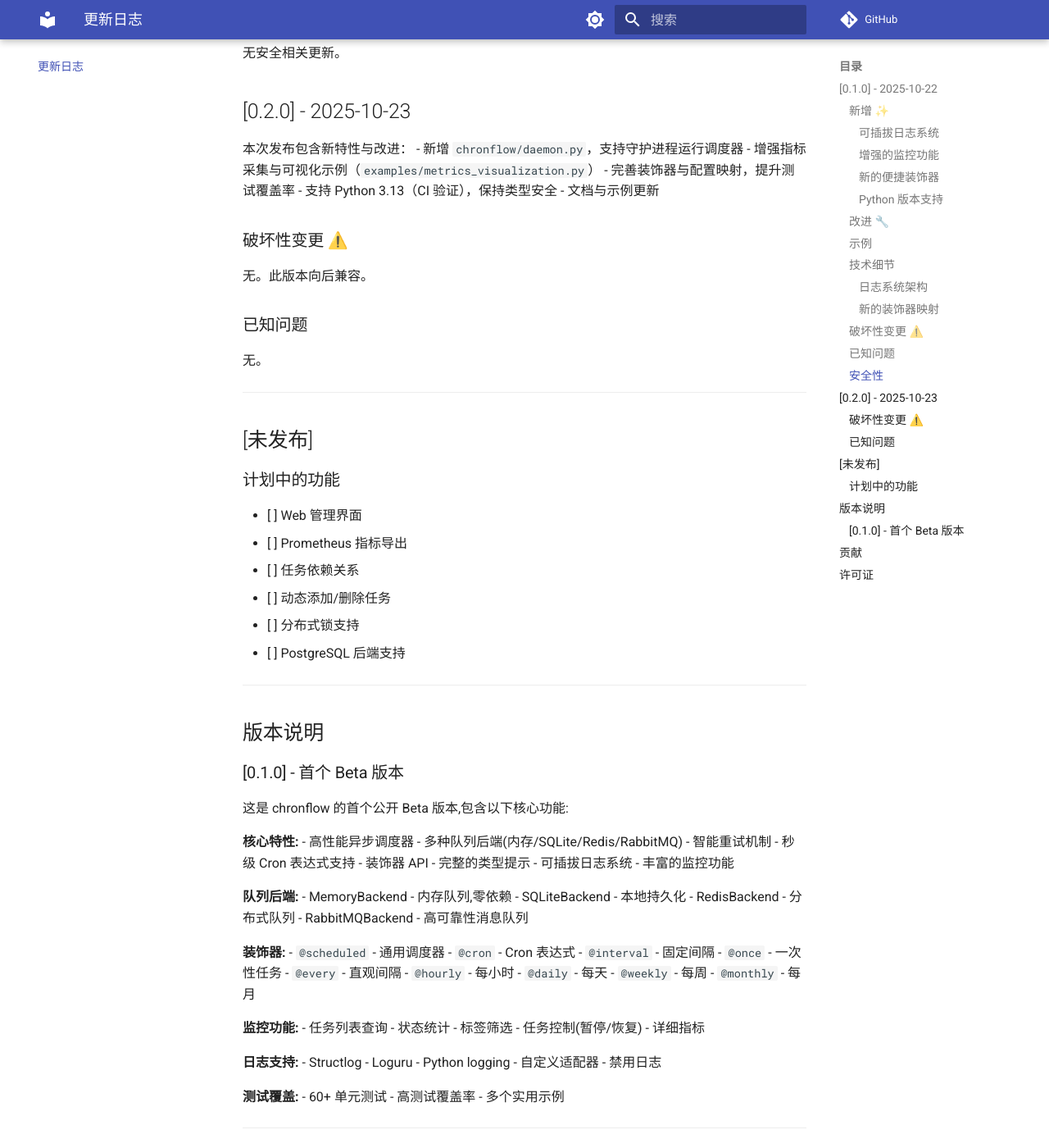
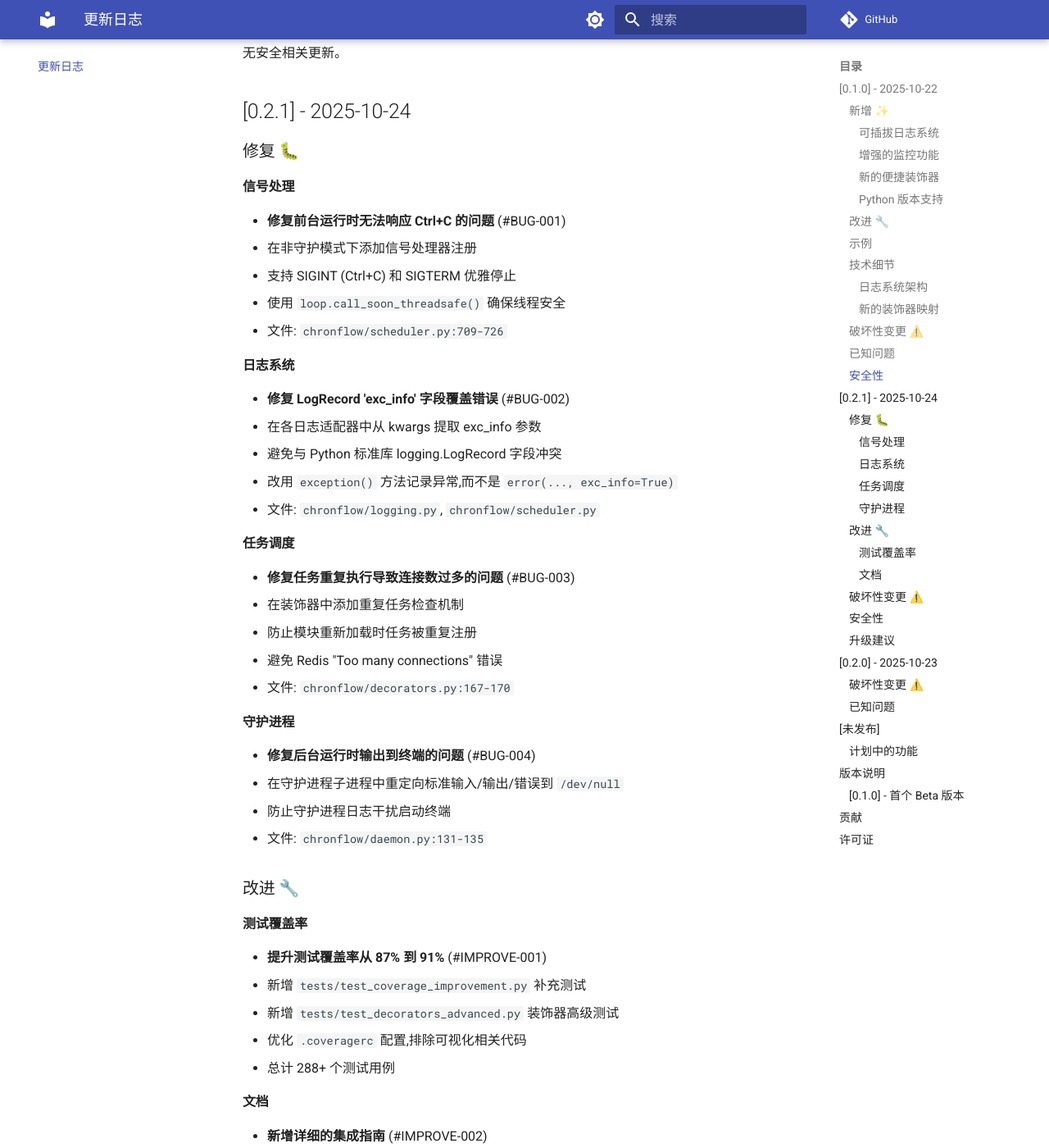
Before and after one commit to getaix/chronflow, an MkDocs documentation site: the page built from docs/changelog.md, in a window 1280 px wide and 1400 px high, scrolled down 2364 px. Shown: the whole window at 82% size. Built offline with MkDocs 1.6.1 and Material for MkDocs 9.7.7, drawn with Linux system fonts in a browser that asks for light colours; comment, search, counter and statistics services are not loaded; the version menu is left out; some of the changed text lies outside the part shown.

```diff
--- a/chronflow/__init__.py
+++ b/chronflow/__init__.py
@@ -38,7 +38,7 @@ from chronflow.retry import RetryPolicy
 from chronflow.scheduler import Scheduler
 from chronflow.task import Task, TaskConfig, TaskStatus
 
-__version__ = "0.2.0"
+__version__ = "0.2.1"
 __all__ = [
     # 核心组件
     "Scheduler",
--- a/docs/changelog.md
+++ b/docs/changelog.md
@@ -80,6 +80,78 @@ LoggerAdapter (抽象基类)
 ### 安全性
 
 无安全相关更新。
+
+## [0.2.1] - 2025-10-24
+
+### 修复 🐛
+
+#### 信号处理
+- **修复前台运行时无法响应 Ctrl+C 的问题** (#BUG-001)
+  - 在非守护模式下添加信号处理器注册
+  - 支持 SIGINT (Ctrl+C) 和 SIGTERM 优雅停止
+  - 使用 `loop.call_soon_threadsafe()` 确保线程安全
+  - 文件: `chronflow/scheduler.py:709-726`
+
+#### 日志系统
+- **修复 LogRecord 'exc_info' 字段覆盖错误** (#BUG-002)
+  - 在各日志适配器中从 kwargs 提取 exc_info 参数
+  - 避免与 Python 标准库 logging.LogRecord 字段冲突
+  - 改用 `exception()` 方法记录异常,而不是 `error(..., exc_info=True)`
+  - 文件: `chronflow/logging.py`, `chronflow/scheduler.py`
+
+#### 任务调度
+- **修复任务重复执行导致连接数过多的问题** (#BUG-003)
+  - 在装饰器中添加重复任务检查机制
+  - 防止模块重新加载时任务被重复注册
+  - 避免 Redis "Too many connections" 错误
+  - 文件: `chronflow/decorators.py:167-170`
+
+#### 守护进程
+- **修复后台运行时输出到终端的问题** (#BUG-004)
+  - 在守护进程子进程中重定向标准输入/输出/错误到 `/dev/null`
+  - 防止守护进程日志干扰启动终端
+  - 文件: `chronflow/daemon.py:131-135`
+
+### 改进 🔧
+
+#### 测试覆盖率
+- **提升测试覆盖率从 87% 到 91%** (#IMPROVE-001)
+  - 新增 `tests/test_coverage_improvement.py` 补充测试
+  - 新增 `tests/test_decorators_advanced.py` 装饰器高级测试
+  - 优化 `.coveragerc` 配置,排除可视化相关代码
+  - 总计 288+ 个测试用例
+
+#### 文档
+- **新增详细的集成指南** (#IMPROVE-002)
+  - 集成指南: 帮助用户正确集成 Chronflow
+  - 常见问题解答和最佳实践
+  - 完善的使用示例
+
+### 破坏性变更 ⚠️
+
+无。此版本完全向后兼容 0.2.0。
+
+### 安全性
+
+- 改进信号处理的线程安全性
+- 增强守护进程的安全权限设置
+
+### 升级建议
+
+从 0.2.0 升级到 0.2.1:
+
+1. **如果遇到任务重复执行问题**:
+   - 检查模块是否被多次导入
+   - 确保装饰器在模块级别使用,不在函数/方法中
+   - 参考集成指南了解最佳实践
+
+2. **如果使用 Loguru 或自定义日志**:
+   - 无需修改,已自动兼容 exc_info 参数
+
+3. **如果使用守护进程模式**:
+   - 日志将不再输出到终端,建议配置日志文件
+
+---
 
 ## [0.2.0] - 2025-10-23
 
--- a/mkdocs.yml
+++ b/mkdocs.yml
@@ -37,6 +37,7 @@ nav:
   - 概览: index.md
   - 快速开始: quickstart.md
   - 使用指南:
+      - 集成指南: guides/integration.md
       - 日志系统: guides/logging.md
       - 监控与统计: guides/monitoring.md
       - 性能指标: guides/metrics.md
@@ -85,17 +86,10 @@ markdown_extensions:
       pygments_lang_class: true
   - pymdownx.inlinehilite
   - pymdownx.snippets
-  - pymdownx.superfences:
-      custom_fences:
-        - name: mermaid
-          class: mermaid
-          format: !!python/name:pymdownx.superfences.fence_code_format
+  - pymdownx.superfences
   - pymdownx.tabbed:
       alternate_style: true
   - pymdownx.details
-  - pymdownx.emoji:
-      emoji_index: !!python/name:material.extensions.emoji.twemoji
-      emoji_generator: !!python/name:material.extensions.emoji.to_svg
   - attr_list
   - md_in_html
 
--- a/pyproject.toml
+++ b/pyproject.toml
@@ -4,10 +4,10 @@ build-backend = "hatchling.build"
 
 [project]
 name = "chronflow"
-version = "0.2.0"
+version = "0.2.1"
 description = "A high-performance async task scheduler with cron support, retry mechanism, and configuration management"
 authors = [
-    {name = "Your Name", email = "your.email@example.com"},
+    {name = "getaix", email = "develop@getaix.tech"},
 ]
 readme = "README.md"
 requires-python = ">=3.11"
```
Also changed, not shown: docs/guides/integration.md (added, +444 -0 lines), docs/index.md (+8 -0 lines), 8 other files.
